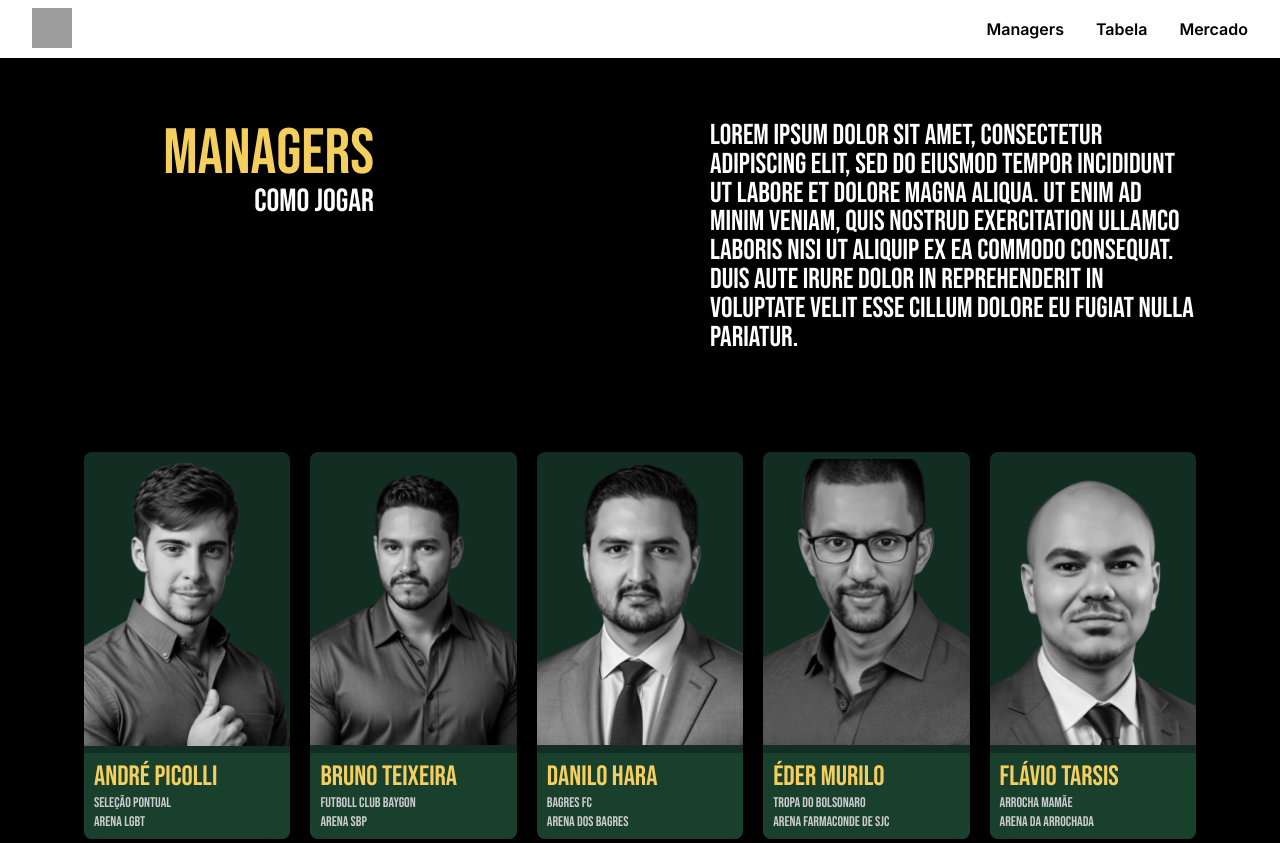
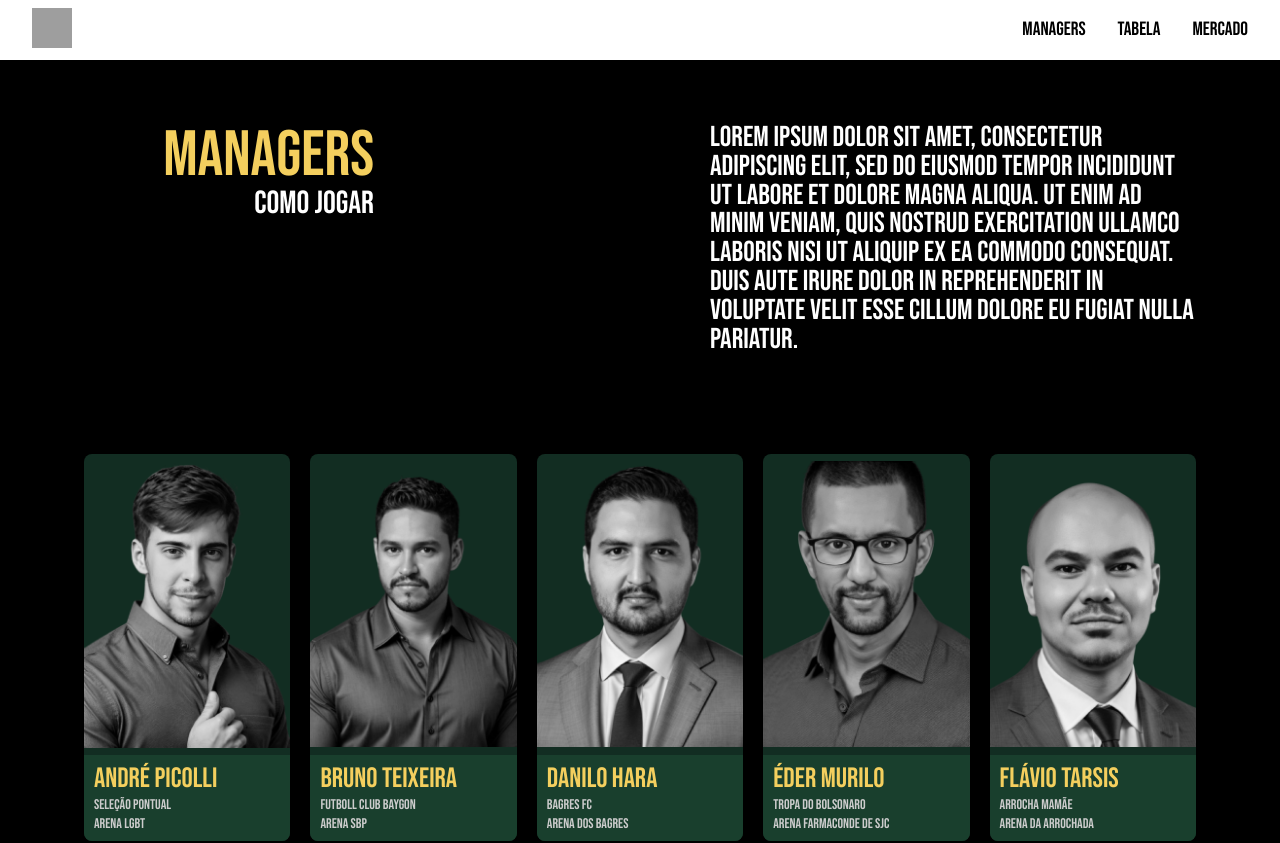
Before and after one commit to Caiorossi00/Extintos, a React (Create React App) app: page / in a window 1280 px wide. Shown: the top 843 px of the page. Built offline with nearby package versions, Linux system fonts and the light colour scheme; grey boxes are pictures that could not be loaded; a web font is replaced by a local one.

Commit message:
update Navbar styles: change font family to 'bebas neue' and adjust link font size

```diff
--- a/src/assets/scss/Navbar.scss
+++ b/src/assets/scss/Navbar.scss
@@ -4,6 +4,8 @@
   align-items: center;
   padding: 0.5em 2em;
   box-shadow: 0 4px 6px rgba(0, 0, 0, 0.1);
+  font-family: "bebas neue";
+  font-weight: 200;
 }
 
 .nav-logo {
@@ -17,8 +19,7 @@
 
   a {
     text-decoration: none;
-    font-weight: 600;
-    font-size: 1rem;
+    font-size: 1.2rem;
     transition: color 0.3s ease;
     color: black;
 
```
